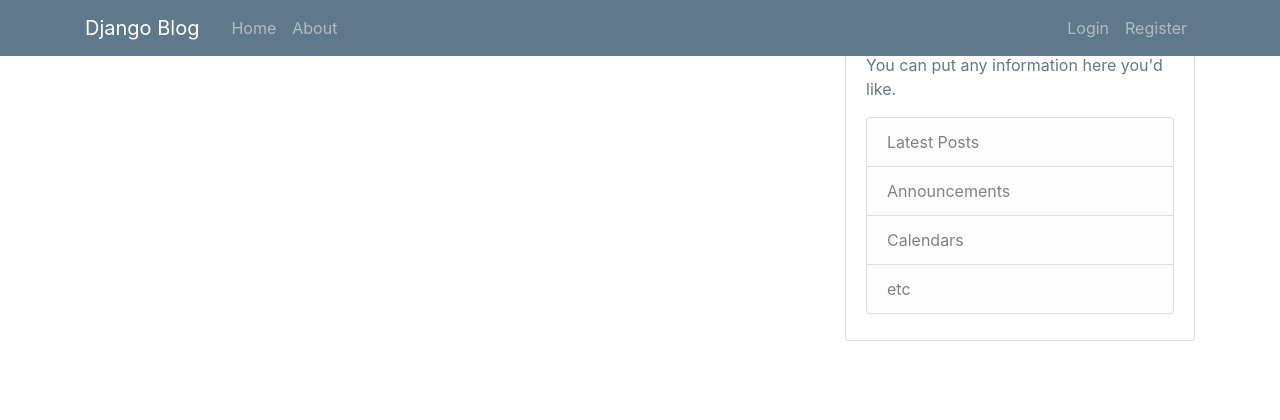
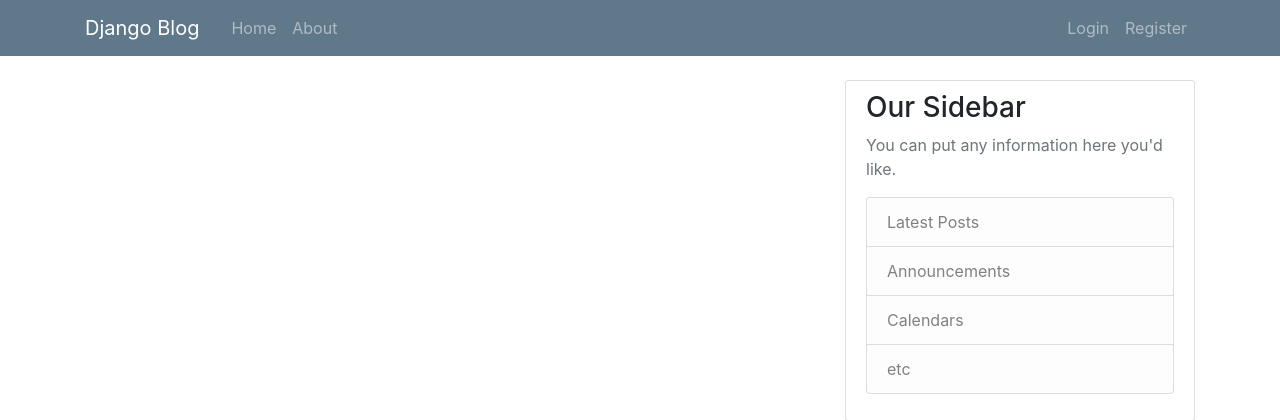
Before and after one commit to alex-re/django, a Django app: page / in a window 1280 px wide. Shown: the top 420 px of the page. Run offline with Django 3.2, Linux system fonts and the light colour scheme; data that the repository does not hold is empty; some libraries are stand-ins or nearby versions.

Commit message:
navbar bug

```diff
--- /dev/null
+++ b/django_project/blog/static/blog/base.js
@@ -0,0 +1,8 @@
+$(document).ready ( function(){
+    var navbar, div_navbar_bug;
+    navbar = document.getElementById('top_navbar');
+    div_navbar_bug = document.getElementById("navbar_bug");
+
+    div_navbar_bug.style.height = navbar.offsetHeight+'px';
+    div_navbar_bug.style.width = navbar.offsetWidth+'px';
+});
--- a/django_project/blog/templates/blog/base.html
+++ b/django_project/blog/templates/blog/base.html
@@ -29,7 +29,7 @@
 
 
   <header class="site-header">
-    <nav class="navbar navbar-expand-md navbar-dark bg-steel fixed-top">
+    <nav class="navbar navbar-expand-md navbar-dark bg-steel fixed-top" id="top_navbar">
       <div class="container">
         <a class="navbar-brand mr-4" href="{% url 'blog-home' %}">Django Blog</a>
         <button class="navbar-toggler" type="button" data-toggle="collapse" data-target="#navbarToggle" aria-controls="navbarToggle" aria-expanded="false" aria-label="Toggle navigation">
@@ -48,6 +48,11 @@
         </div>
     </div>
   </nav>
+
+  <!-- nav bar bug -->
+  <div id="navbar_bug" class="mb-4"></div>
+  <script src="{% static 'blog/base.js' %}"></script>
+  <!----------------------------------------------------------->
   </header>
   <main role="main" class="container">
     <div class="row">
```
